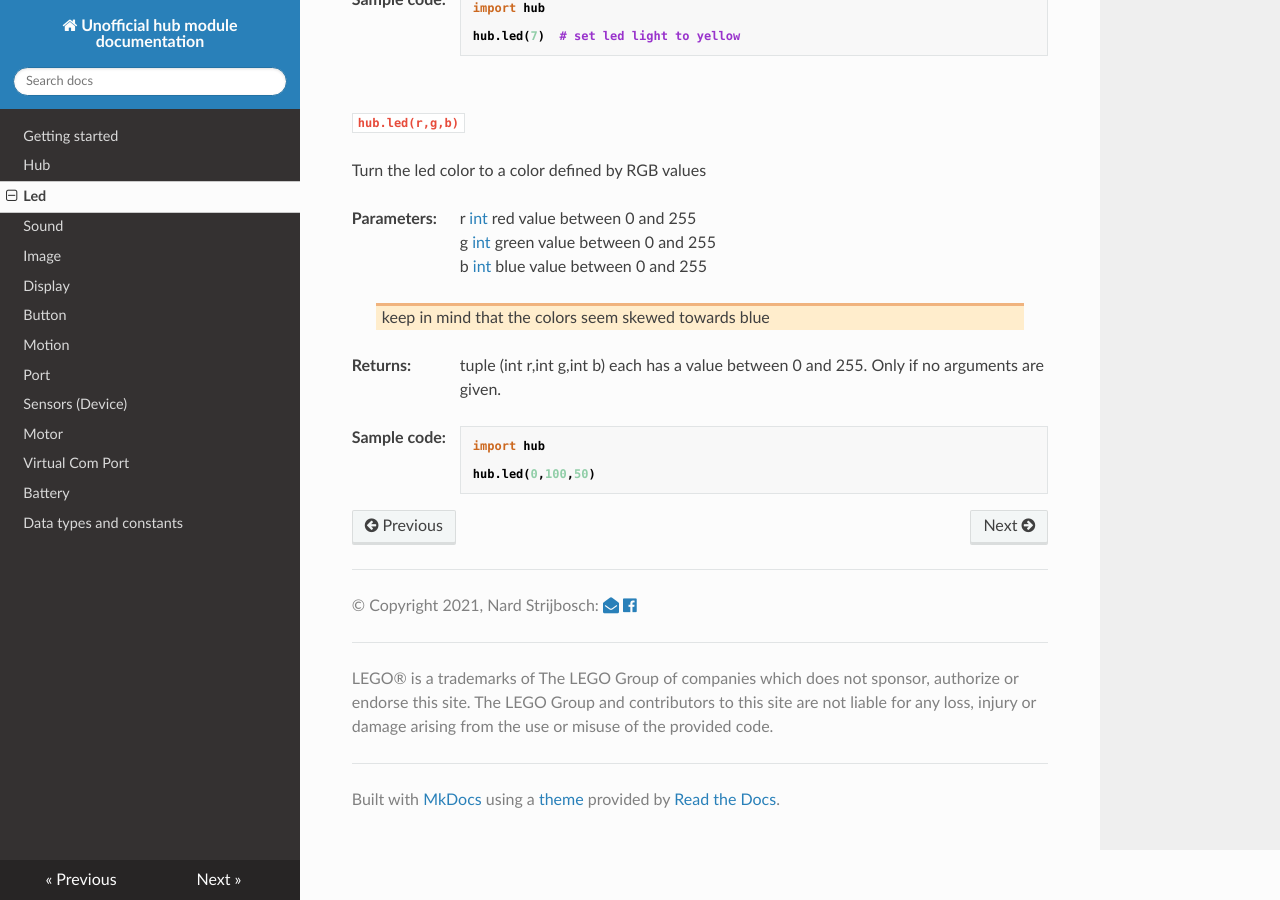
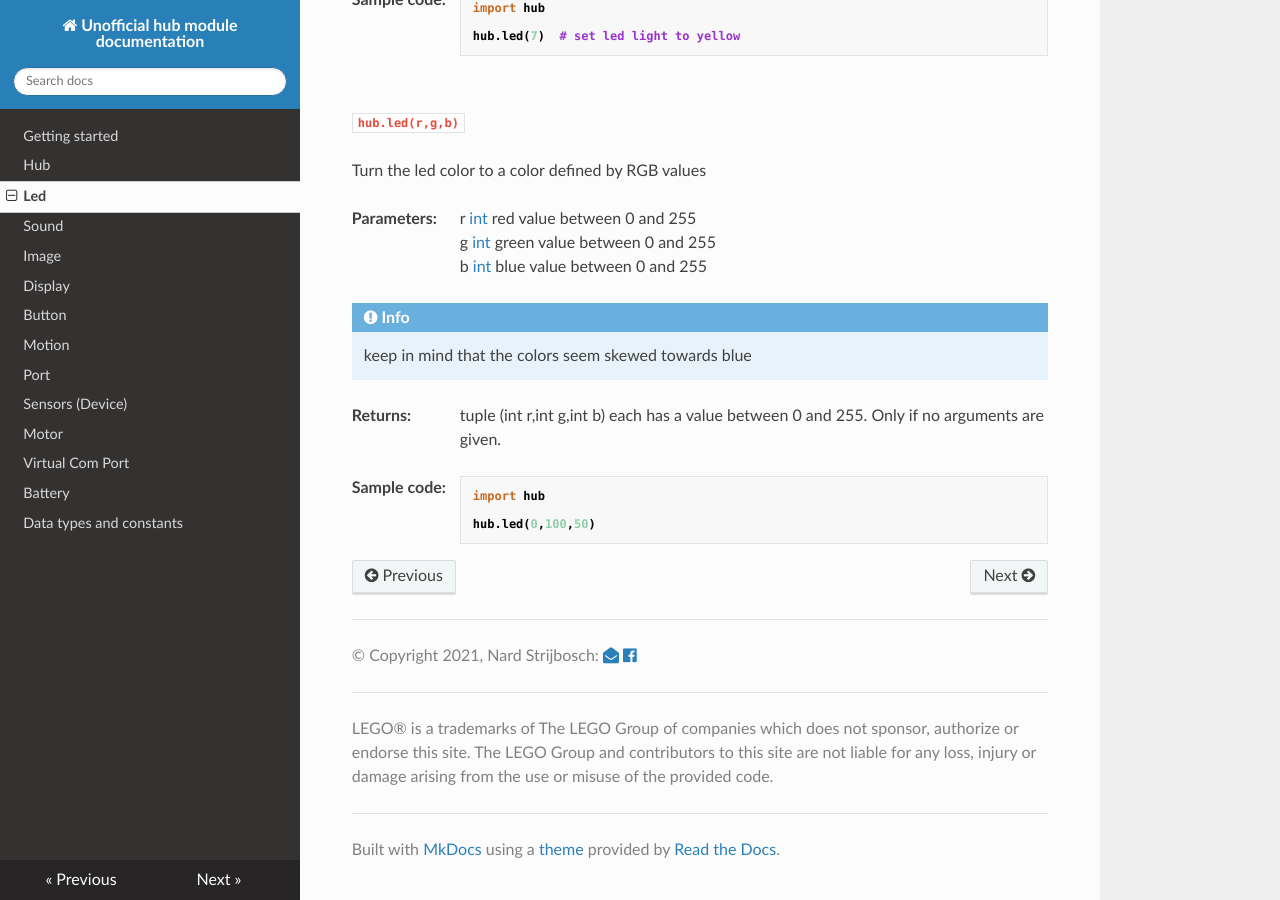
Before and after one commit to NStrijbosch/hub-module-notes, an MkDocs documentation site: the page built from docs/led.md, in a window 1280 px wide and 900 px high, scrolled down 630 px. Built offline with MkDocs 1.6.1, drawn with Linux system fonts in a browser that asks for light colours; nearby versions of some CDN libraries.

Commit message:
Update led.md

```diff
--- a/docs/led.md
+++ b/docs/led.md
@@ -43,7 +43,8 @@ __Parameters:__
 *  g [int](data_types.md#int) green value between 0 and 255
 *  b [int](data_types.md#int) blue value between 0 and 255
 
-> keep in mind that the colors seem skewed towards blue
+!!! info
+      keep in mind that the colors seem skewed towards blue
 
 
 __Returns:__
```
